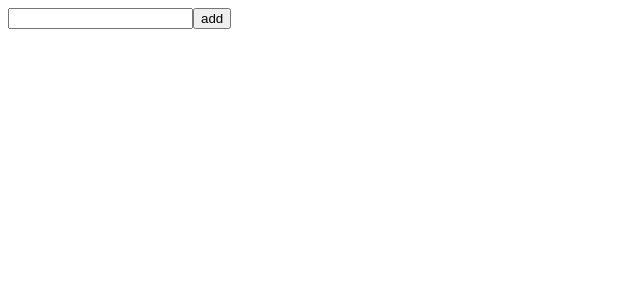
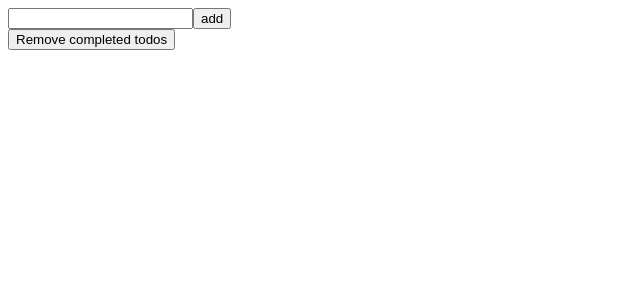
Before and after one commit to sakai-akinobu/typescript-redux-todo-example, a React app: page / in a window 1280 px wide. Shown: the top 300 px of the page, without its empty margins (0-640 px from the left). Built offline with nearby package versions, Linux system fonts and the light colour scheme.

Commit message:
Add remove button.

```diff
--- /dev/null
+++ b/src/components/todos/RemoveCompletedButton.tsx
@@ -0,0 +1,15 @@
+import * as React from 'react';
+
+import {removeCompletedTodos} from '../../ducks/todos/actionCreators';
+
+type Props = {
+  removeCompletedTodos: typeof removeCompletedTodos,
+};
+
+export default function RemoveCompletedButton(props: Props) {
+  return (
+    <button onClick={props.removeCompletedTodos}>
+      Remove completed todos
+    </button>
+  );
+}
--- a/src/containers/todos/App.tsx
+++ b/src/containers/todos/App.tsx
@@ -3,11 +3,13 @@ import {Dispatch} from 'redux';
 import {connect} from 'react-redux';
 
 import TodoForm from '../../components/todos/TodoForm';
+import RemoveCompletedButton from '../../components/todos/RemoveCompletedButton';
 import TodoList from '../../components/todos/TodoList';
 import {
   syncTitle,
   addTodo,
   toggleCompleted,
+  removeCompletedTodos,
 } from '../../ducks/todos/actionCreators';
 import {Todo} from '../../ducks/todos/reducers';
 import {Store} from '../../stores';
@@ -19,6 +21,7 @@ type Props = {
     syncTitle: typeof syncTitle,
     addTodo: typeof addTodo,
     toggleCompleted: typeof toggleCompleted,
+    removeCompletedTodos: typeof removeCompletedTodos,
   },
 };
 
@@ -30,6 +33,7 @@ function App({title, todos, actions}: Props) {
         syncTitle={actions.syncTitle}
         addTodo={actions.addTodo}
       />
+      <RemoveCompletedButton removeCompletedTodos={actions.removeCompletedTodos} />
       <TodoList
         todos={todos}
         toggleCompleted={actions.toggleCompleted}
@@ -48,6 +52,7 @@ const mapDispatchToProps = (dispatch: Dispatch) => ({
     syncTitle: (title: string) => dispatch(syncTitle(title)),
     addTodo: (title: string) => dispatch(addTodo(title)),
     toggleCompleted: (id: number) => dispatch(toggleCompleted(id)),
+    removeCompletedTodos: () => dispatch(removeCompletedTodos()),
   },
 });
 
--- a/src/ducks/todos/actionCreators.ts
+++ b/src/ducks/todos/actionCreators.ts
@@ -20,3 +20,9 @@ export function toggleCompleted(id: number) {
     payload: {id},
   };
 }
+
+export function removeCompletedTodos() {
+  return {
+    type: types.REMOVE_COMPLETED_TODOS,
+  };
+}
--- a/src/ducks/todos/actions.ts
+++ b/src/ducks/todos/actions.ts
@@ -2,4 +2,5 @@ export const types = {
   SYNC_TITLE: 'TODO_EXAMPLE/SYNC_TITLE',
   ADD_TODO: 'TODO_EXAMPLE/ADD_TODO',
   TOGGLE_COMPLETED: 'TODO_EXAMPLE/TOGGLE_COMPLETED',
+  REMOVE_COMPLETED_TODOS: 'TODO_EXAMPLE/REMOVE_COMPLETED_TODOS',
 } as const;
--- a/src/ducks/todos/reducers.ts
+++ b/src/ducks/todos/reducers.ts
@@ -48,6 +48,10 @@ export function reducer(state: State = initialState, action: Actions): State {
           todo.completed = !todo.completed;
         }
       });
+    case types.REMOVE_COMPLETED_TODOS:
+      return produce(state, draft => {
+        draft.todos = draft.todos.filter(todo => !todo.completed);
+      });
     default:
       return state;
   }
```
